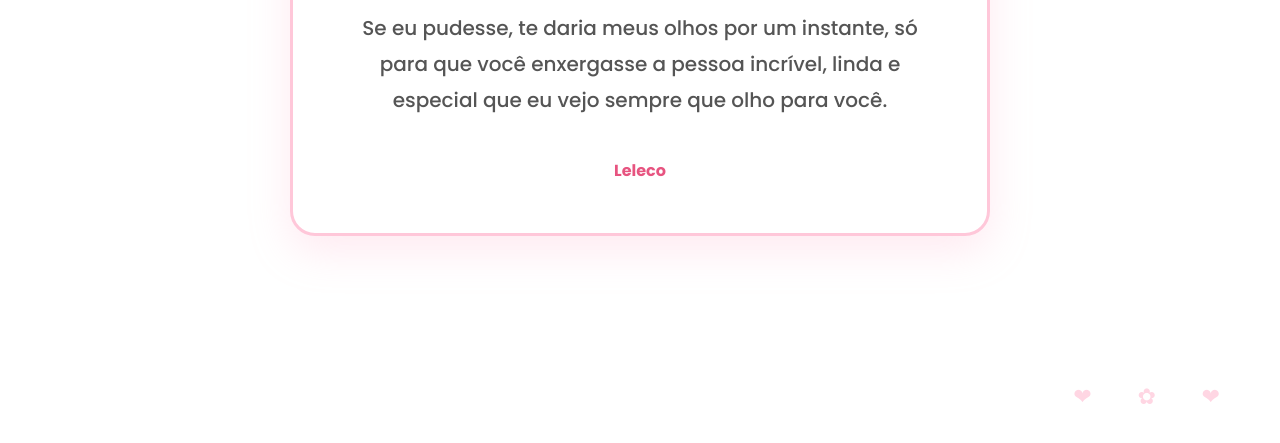
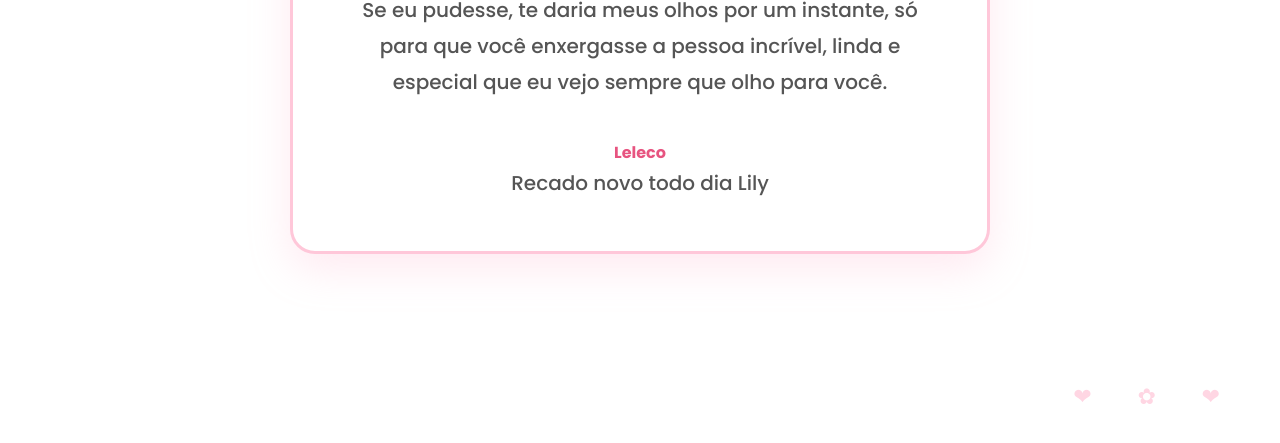
Before and after one commit to leolemosribeiro08-dot/lily, a plain HTML site: page index.html in a window 1280 px wide. Shown: the part 347-790 px from the top of the page. Drawn offline with Linux system fonts and the light colour scheme.

Commit message:
Update index.html

```diff
--- a/index.html
+++ b/index.html
@@ -25,7 +25,7 @@ e especial que eu vejo sempre que olho para você.
 <div class="assinatura">
 Leleco
 </div>
-
+<p>Recado novo todo dia Lily</p>
 </div>
 
 </body>
```
